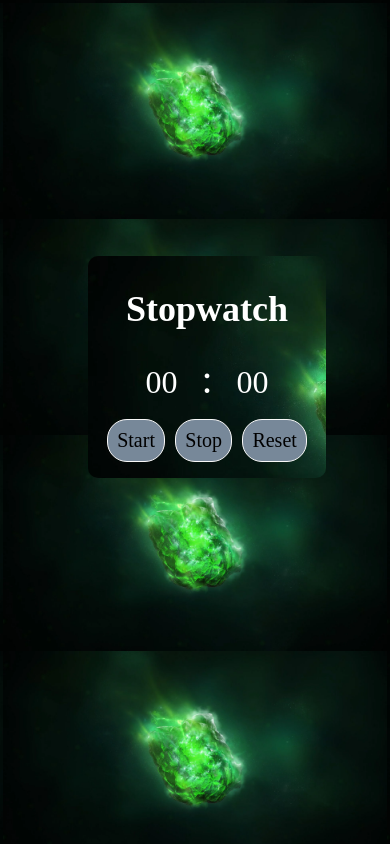
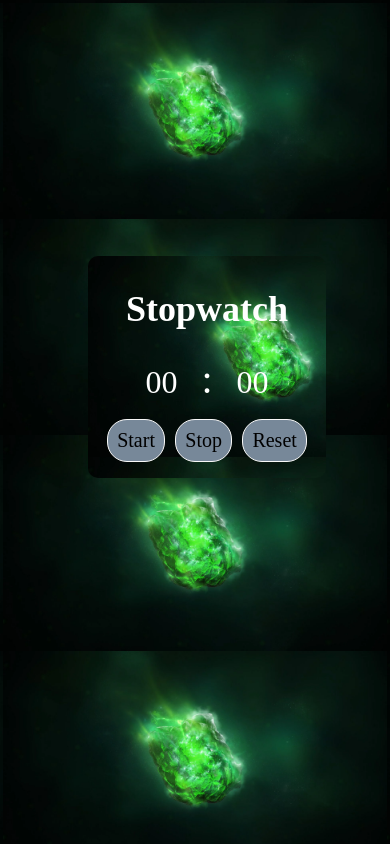
Before and after one commit to Prakash20162002/Stopwatch-Mini-Project, a plain HTML site: page index.html in a window 390 px wide. Drawn offline with Linux system fonts and the light colour scheme.

Commit message:
Responsiv

```diff
--- a/stopwatch.css
+++ b/stopwatch.css
@@ -110,7 +110,7 @@ button:hover{
     .container
     {
         background-image: url(3975767.webp);
-        background-size: 600px;
+        background-size: 150%;
     }
 
 
```
